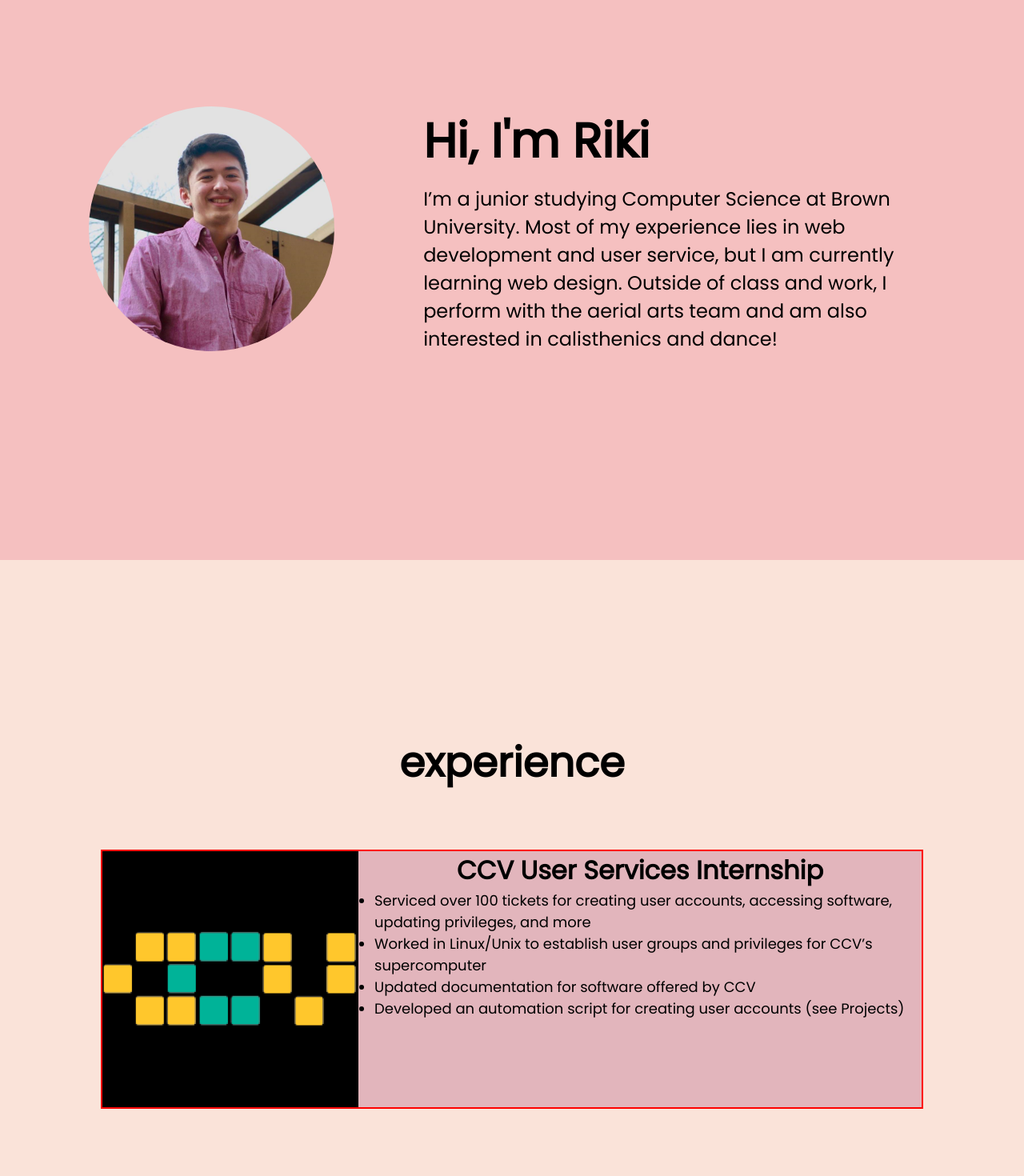
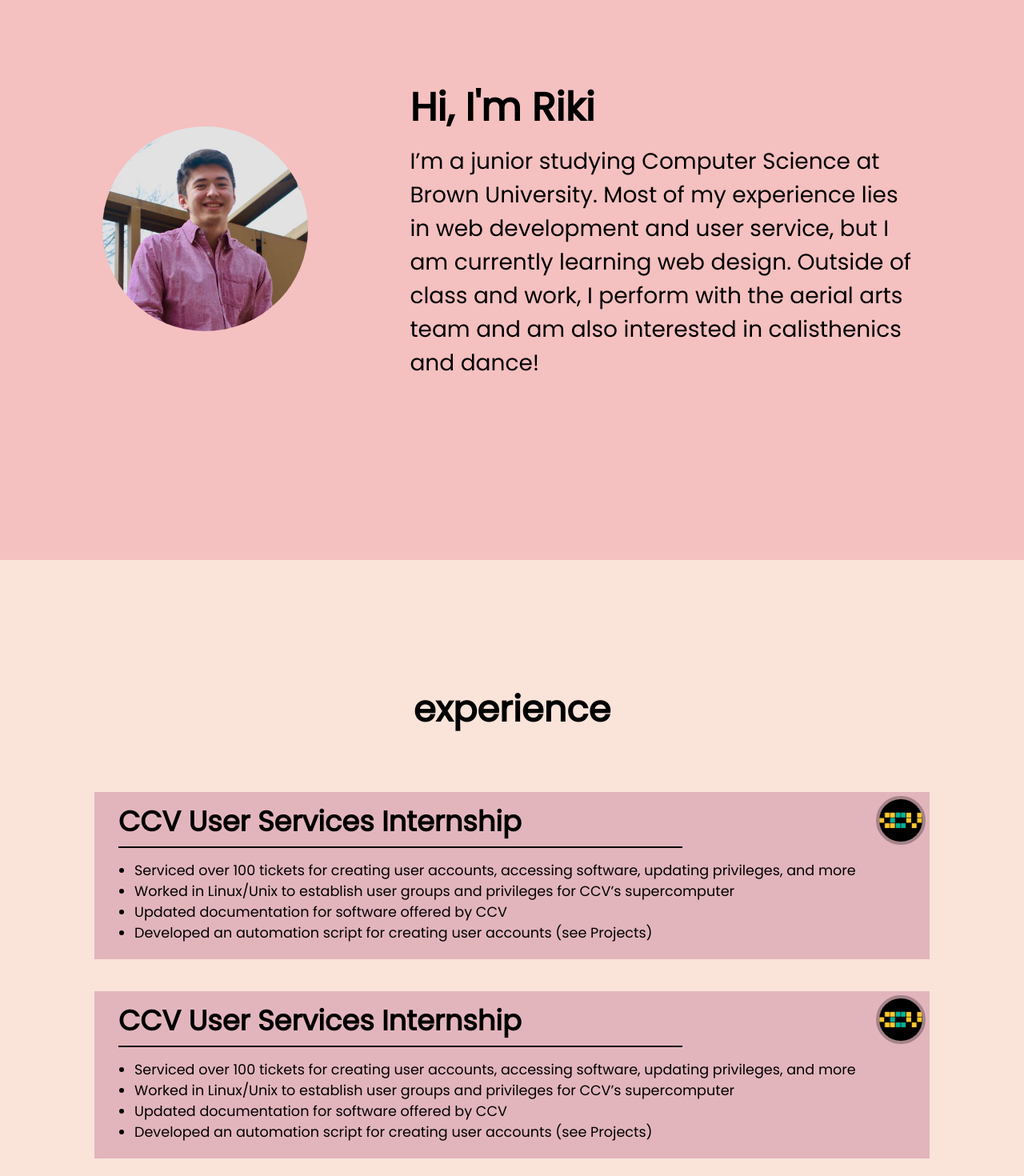
Before and after one commit to r-fameli/my-site, a React (Create React App) app: page / in a window 1280 px wide. Shown: the part 140-1610 px from the top of the page at 80% size. Built offline with nearby package versions, Linux system fonts and the light colour scheme.

Commit message:
Redesign SectionBoxWithImage

```diff
--- a/src/components/app/App.js
+++ b/src/components/app/App.js
@@ -1,9 +1,14 @@
+import { Helmet } from 'react-helmet';
 import '../../css/App.css';
 import HomePage from '../pages/HomePage.js';
 
 function App() {
   return (
     <div className="app">
+      <Helmet>
+        <title>Riki Fameli</title>
+        <meta name="viewport" content="width=device-width, initial-scale=1.0"/>
+      </Helmet>
       <HomePage />
     </div>
   );
--- a/src/components/colorfulBar/ColoredBox.js
+++ b/src/components/colorfulBar/ColoredBox.js
@@ -5,7 +5,7 @@ class ColoredBox extends Component {
     render() {
         return (
             <div className="ColoredBox centered" style={{background: this.props.color}}>
-                <text>{this.props.text}</text>
+                {this.props.text}
             </div>
         )
     }
--- a/src/components/homePageSections/Experience.js
+++ b/src/components/homePageSections/Experience.js
@@ -3,7 +3,6 @@ import '../../css/Experience.css';
 import SectionHeading from '../heading/SectionHeading';
 import SectionBoxWithImage from '../sectionBox/SectionBoxWithImage';
 import ccvImage from '../../assets/ccv-black-background.png';
-import TanCircleScatter from '../../assets/tan-circle-scatter.svg';
 
 class ExperienceSection extends Component {
     render() {
@@ -13,24 +12,21 @@ class ExperienceSection extends Component {
             <li>Updated documentation for software offered by CCV</li>
             <li>Developed an automation script for creating user accounts (see Projects)</li>
         </ul></div>
-        let textBoxStyle = {
-            backgroundColor: "#E2B5BC",
-        }
-        let boxStyle = { }
+
         return (
             <div id={"Experience"} className={"section"}>
-                {/* <div className="Experience-background-pattern-container">
-                    <img className="Experience-background-pattern" src={TanCircleScatter}/>
-                </div> */}
-                <SectionHeading text="experience" />
+                <SectionHeading text="experience"/>
 
                 <div className={"Experience-box-container"}>
                     <SectionBoxWithImage
                         title="CCV User Services Internship"
                         description={ccvDescription}
                         image={ccvImage}
-                        boxStyle={boxStyle}
-                        textBoxStyle={textBoxStyle}
+                    />
+                    <SectionBoxWithImage
+                        title="CCV User Services Internship"
+                        description={ccvDescription}
+                        image={ccvImage}
                     />
                 </div>
             </div>
--- a/src/components/sectionBox/SectionBoxWithImage.js
+++ b/src/components/sectionBox/SectionBoxWithImage.js
@@ -3,15 +3,15 @@ import '../../css/SectionBoxWithImage.css';
 
 function SectionBoxWithImage(props) {
     return (
-        <div className="SectionBoxWithImage" style={props.boxStyle}>
-            <img className="SectionBoxWithImage-image" src={props.image} />
-            {/* <span className="SectionBoxWithImage-image-container">
+        <div className="SectionBoxWithImage">
+            <span className="SectionBoxWithImage-text">
                 <img className="SectionBoxWithImage-image" src={props.image} />
-            </span> */}
-            <span className="SectionBoxWithImage-text" style={props.textBoxStyle} >
                 <h1>{props.title}</h1>
-                <p>{props.description}</p>
+                <hr/>
+                {props.description}
             </span>
+            {/* <span className="SectionBoxWithImage-image-container"> */}
+            {/* </span> */}
         </div>
     )
 }
--- a/src/components/sectionBox/SectionBoxWithPopup.js
+++ b/src/components/sectionBox/SectionBoxWithPopup.js
@@ -4,7 +4,6 @@ import SampleImage from '../../assets/profile.jpg'
 import SockyDemo from '../../assets/videos/socky-demo.mp4'
 
 function SectionBoxWithPopup(props) {
-    // TODO add bottom links
     const videoId = "demo-video-" + props.videoId;
     const [sectionBoxClass, setSectionBoxClass] = useState("SectionBoxWithPopup");
     const [popupClass, setPopupClass] = useState("SectionBox-popup");
@@ -56,16 +55,13 @@ function SectionBoxWithPopup(props) {
         >
             <div className="SectionBoxWithPopup-text">
                 <h1>{props.title}</h1>
-                <p>{props.description}</p>
+                {props.description}
                 <div
                 className="SectionBoxWithPopup-links"
                 onMouseEnter={() => setSuppressExpand(true)}
                 onMouseLeave={() => setSuppressExpand(false)}
                 >
-                    <a
-                    href={props.repo}
-                    target="_blank"
-                    >
+                    <a href={props.repo} target="_blank">
                         <button className="SectionBoxWithPopup-link-btn">repo</button>
                     </a>
                 </div>
@@ -78,7 +74,6 @@ function SectionBoxWithPopup(props) {
                     <video
                         className="SectionBoxWithPopup-video"
                         id={videoId}
-                        autoplay
                         muted
                         loop
                     >
--- a/src/css/About.css
+++ b/src/css/About.css
@@ -1,16 +1,19 @@
 #About {
     background-color: #f5c0c0; /* #F5C0C0 #FFB6B9 */
-    height:90vh;
-    display:flex;
-    flex-direction:column;
+    /* height:90vh; */
+    height: 90vh;
+
 }
 
 .About-photo-container {
     height: 85%;
+    /* max-height: 100%; */
+    /* width: auto; */
     /* max-width: 100%; */
     /* height: auto; */
     display:flex;
     justify-content: space-evenly;
+    flex-wrap: wrap;
 }
 
 .About-photo-container > * {
@@ -19,7 +22,7 @@
 }
 
 .About-photo {
-    height:50%;
+    height:20vw;
     border-radius: 50%;
     transition: box-shadow 0.5s;
 }
@@ -32,11 +35,13 @@
 
 .About-text {
     width:50%;
-    font-size:3vh;
+    /* font-size:2vw; */
+    font-size: 175%;
 }
 
 .About-text h1 {
-    font-size:7.5vh;
+    /* font-size: 3vw; */
+    font-size: 175%;
     margin-bottom:10px;
 }
 
--- a/src/css/Experience.css
+++ b/src/css/Experience.css
@@ -1,7 +1,7 @@
 #Experience {
     /* min-height:100vh; */
     overflow:hidden;
-    height:100vh;
+    min-height:100vh;
     background-color: #FAE3D9; /* #FAE3D9 */
     align-content: center;
     position: relative;
@@ -23,10 +23,10 @@
     align-items:center;
     display:flex;
     flex-direction: column;
-    /* z-index: 3; */
 }
 
-.Experience-box-container .SectionBoxWithImage {
+/* .Experience-box-container .SectionBoxWithImage {
+    background-color: #E2B5BC;
     transition: box-shadow 0.7s, margin-top 1s, margin-left 1s;
 }
 
@@ -34,4 +34,4 @@
     box-shadow: 5px 10px #c5979e;
     margin-top:-1px;
     margin-left:-0.5px;
-}
+} */
--- a/src/css/SectionBoxWithImage.css
+++ b/src/css/SectionBoxWithImage.css
@@ -1,14 +1,9 @@
 .SectionBoxWithImage {
     width:80%;
-    height: 40vh;
     display:flex;
-    /* display: grid; */
-    /* grid-template: 1fr 3fr; */
     margin: 20px;
-    /* height: 20%; */
-    border: 2px solid red;
-    /* max-height: 50vh; */
-    /* height: 20%; */
+    padding: 10px;
+    padding-bottom: 20px;
 }
 
 .SectionBoxWithImage-text {
@@ -16,21 +11,56 @@
     width: 100%;
     position:relative;
     z-index:1;
-    overflow: hidden;
+    padding-right: 20px;
+    font-size: 110%;
 }
 
 .SectionBoxWithImage-text h1 {
-    text-align:center;
+    /* text-align:center; */
+    padding-left: 20px;
+    font-size: 200%;
+    /* text-decoration: underline; */
 }
 
 .SectionBoxWithImage-text ul li {
-    margin-left:20px;
+    margin-left:40px;
 }
 
 .SectionBoxWithImage-image {
-    max-height: 100%;
+    position: absolute;
+    right: -10px;
+    top: -10px;
+    margin: 5px;
+    max-height: 30%;
+    border-radius: 100%;
+    border: 4px solid #a58388;
 }
 
 .SectionBoxWithImage-text p {
     font-size: 18px;
 }
+
+.SectionBoxWithImage-text hr {
+    /* float: left; */
+    margin: 5px;
+    margin-bottom: 15px;
+    margin-left: 20px;
+
+    /* padding: 0; */
+    width: 70%;
+    background-color: black;
+    /* height: ; */
+    /* border: none; */
+    border: 0.5px solid black;
+}
+
+.SectionBoxWithImage {
+    background-color: #E2B5BC;
+    transition: box-shadow 0.7s, margin-top 1s, margin-left 1s;
+}
+
+.SectionBoxWithImage:hover {
+    box-shadow: 5px 10px #c5979e;
+    margin-top:-1px;
+    margin-left:-0.5px;
+}
--- a/src/css/SectionHeading.css
+++ b/src/css/SectionHeading.css
@@ -3,6 +3,6 @@
     padding-top:40px;
     padding-bottom:50px;
     /* font-size: 45px; */
-    font-size: 4vw;
+    font-size: 3.5vw;
     /* font-size: 4rem; */
 }
```
Also changed, not shown: src/css/Skills.css (+0 -10 lines).
